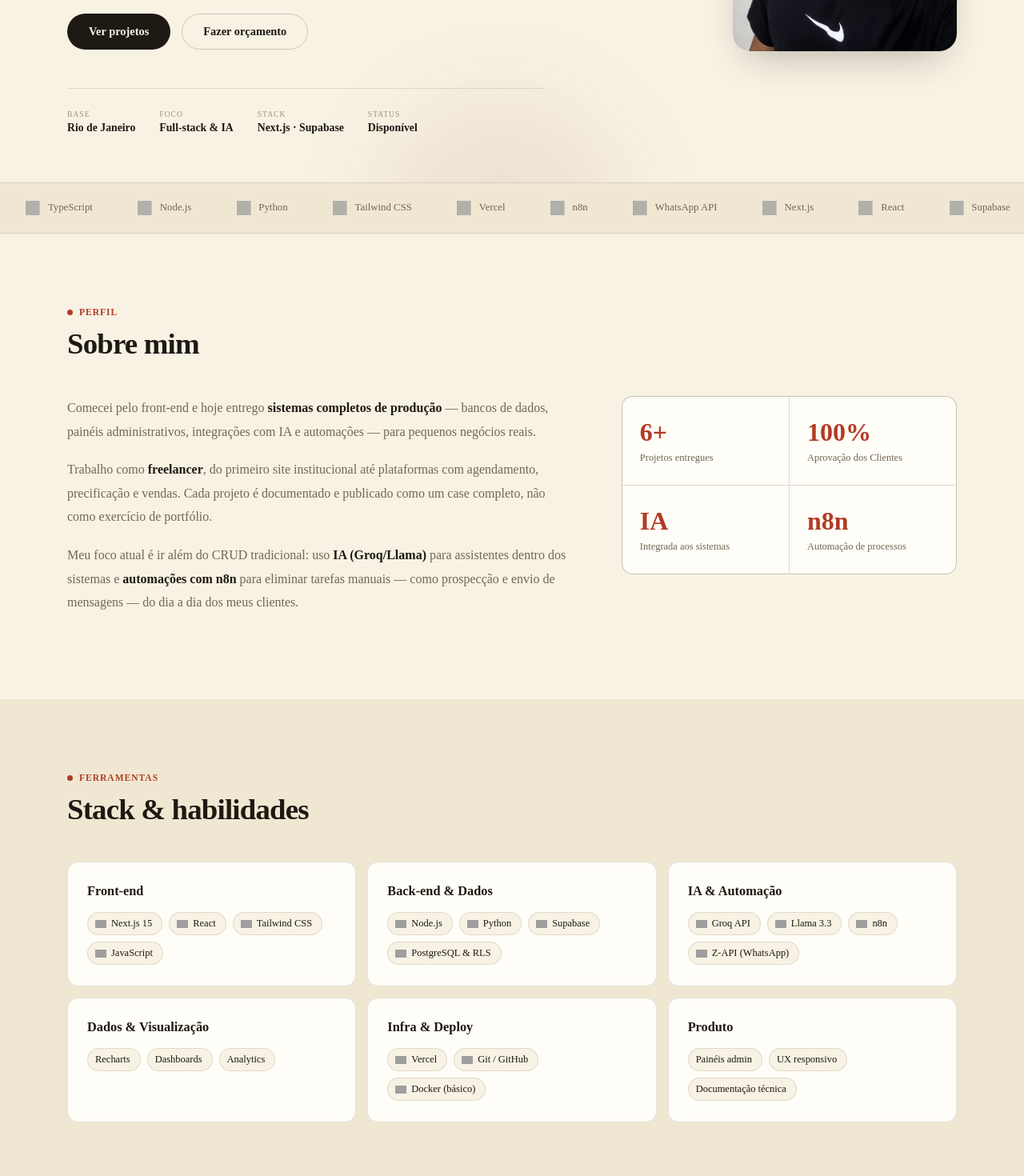
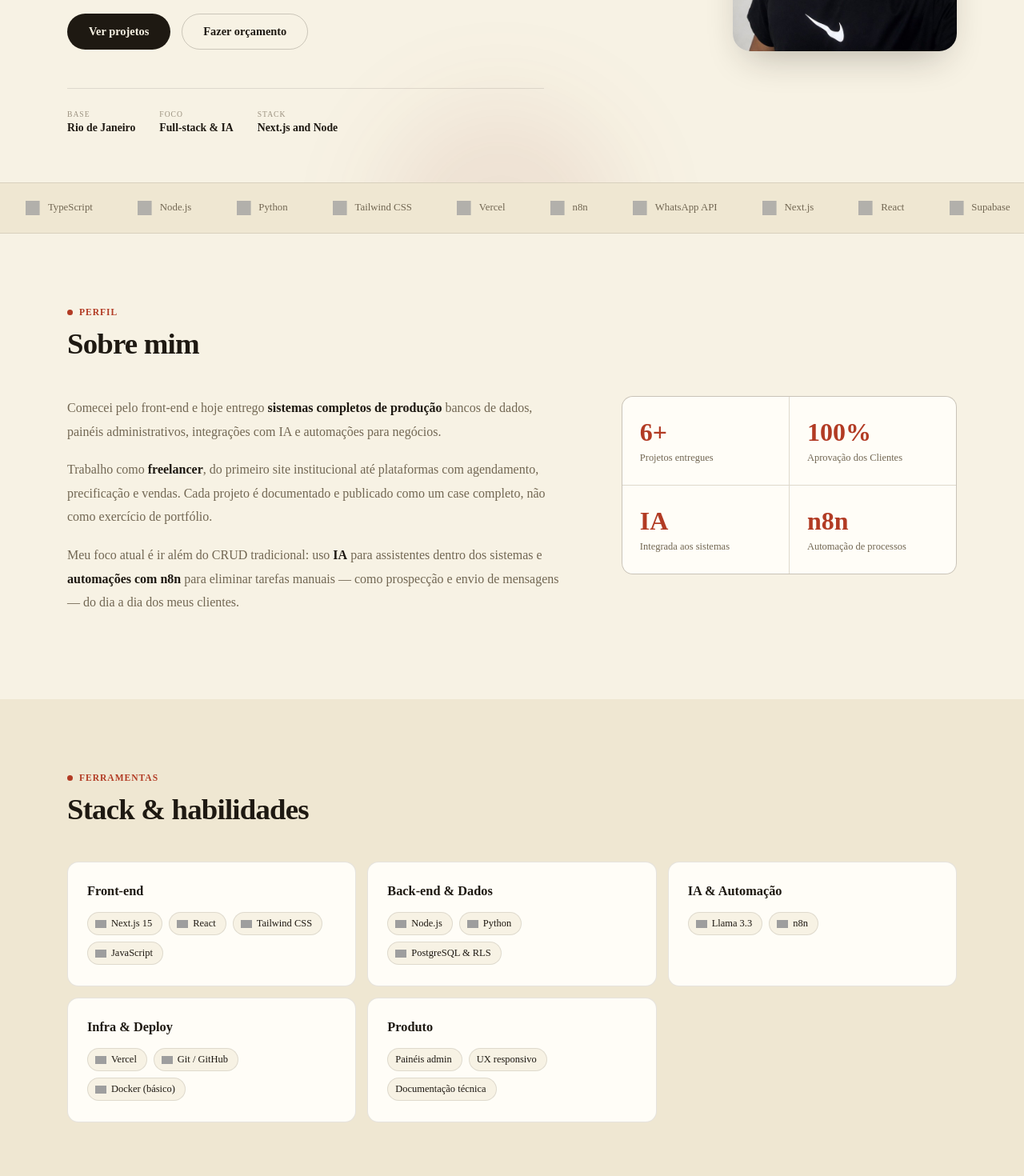
Before and after one commit to kauagoncalves1/Portfolio, a Next.js app: page / in a window 1280 px wide. Shown: the part 560-2030 px from the top of the page at 80% size. Built offline with nearby package versions, Linux system fonts and the light colour scheme; grey boxes are pictures that could not be loaded.

Commit message:
Pequena atualização

```diff
--- a/src/app/page.js
+++ b/src/app/page.js
@@ -137,7 +137,7 @@ export default function Portfolio() {
             <motion.p variants={fadeUp} className="hero-sub">
               Sou o Kauã, desenvolvedor full-stack no Rio de Janeiro. Cada projeto
               abaixo é um caso real: um negócio, um problema e um sistema entregue
-              em produção — do front ao banco de dados, com automação onde faz
+              em produção dês do front ao banco de dados, com automação onde faz
               sentido.
             </motion.p>
             <motion.div variants={fadeUp} className="hero-actions">
@@ -148,8 +148,7 @@ export default function Portfolio() {
               <div className="meta-row">
                 <div><div className="m-l">Base</div><div className="m-v">Rio de Janeiro</div></div>
                 <div><div className="m-l">Foco</div><div className="m-v">Full-stack &amp; IA</div></div>
-                <div><div className="m-l">Stack</div><div className="m-v">Next.js · Supabase</div></div>
-                <div><div className="m-l">Status</div><div className="m-v">Disponível</div></div>
+                <div><div className="m-l">Stack</div><div className="m-v">Next.js and Node</div></div>
               </div>
             </motion.div>
           </motion.div>
@@ -177,8 +176,8 @@ export default function Portfolio() {
             <motion.div className="about-text" variants={stagger} initial="hidden" whileInView="show" viewport={{ once: true, amount: 0.3 }}>
               <motion.p variants={fadeUp}>
                 Comecei pelo front-end e hoje entrego <strong>sistemas completos de
-                produção</strong> — bancos de dados, painéis administrativos,
-                integrações com IA e automações — para pequenos negócios reais.
+                produção</strong> bancos de dados, painéis administrativos,
+                integrações com IA e automações para negócios.
               </motion.p>
               <motion.p variants={fadeUp}>
                 Trabalho como <strong>freelancer</strong>, do primeiro site
@@ -188,7 +187,7 @@ export default function Portfolio() {
               </motion.p>
               <motion.p variants={fadeUp}>
                 Meu foco atual é ir além do CRUD tradicional: uso <strong>IA
-                (Groq/Llama)</strong> para assistentes dentro dos sistemas e{" "}
+                </strong> para assistentes dentro dos sistemas e{" "}
                 <strong>automações com n8n</strong> para eliminar tarefas manuais —
                 como prospecção e envio de mensagens — do dia a dia dos meus
                 clientes.
@@ -220,19 +219,13 @@ export default function Portfolio() {
             <motion.div variants={fadeUp} className="skill-card">
               <h3>Back-end &amp; Dados</h3>
               <div className="taglist">
-                <StackTag label="Node.js" /><StackTag label="Python" /><StackTag label="Supabase" /><StackTag label="PostgreSQL & RLS" />
+                <StackTag label="Node.js" /><StackTag label="Python" /><StackTag label="PostgreSQL & RLS" />
               </div>
             </motion.div>
             <motion.div variants={fadeUp} className="skill-card">
               <h3>IA &amp; Automação</h3>
               <div className="taglist">
-                <StackTag label="Groq API" /><StackTag label="Llama 3.3" /><StackTag label="n8n" /><StackTag label="Z-API (WhatsApp)" />
-              </div>
-            </motion.div>
-            <motion.div variants={fadeUp} className="skill-card">
-              <h3>Dados &amp; Visualização</h3>
-              <div className="taglist">
-                <span className="tag">Recharts</span><span className="tag">Dashboards</span><span className="tag">Analytics</span>
+                <StackTag label="Llama 3.3" /><StackTag label="n8n" />
               </div>
             </motion.div>
             <motion.div variants={fadeUp} className="skill-card">
--- a/src/components/About.jsx
+++ b/src/components/About.jsx
@@ -29,7 +29,7 @@ export default function About() {
                     para pequenas empresas. Meu foco é unir design limpo com código eficiente.
                 </p>
                 <p>
-                    Busco oportunidades para crescer como <strong className="text-slate-300">desenvolvedor full-stack</strong> e
+                    Busco oportunidades para crescer como <strong className="text-slate-300">desenvolvedor </strong> e
                     continuar evoluindo minhas habilidades na prática.
                 </p>
                 </div>
```
